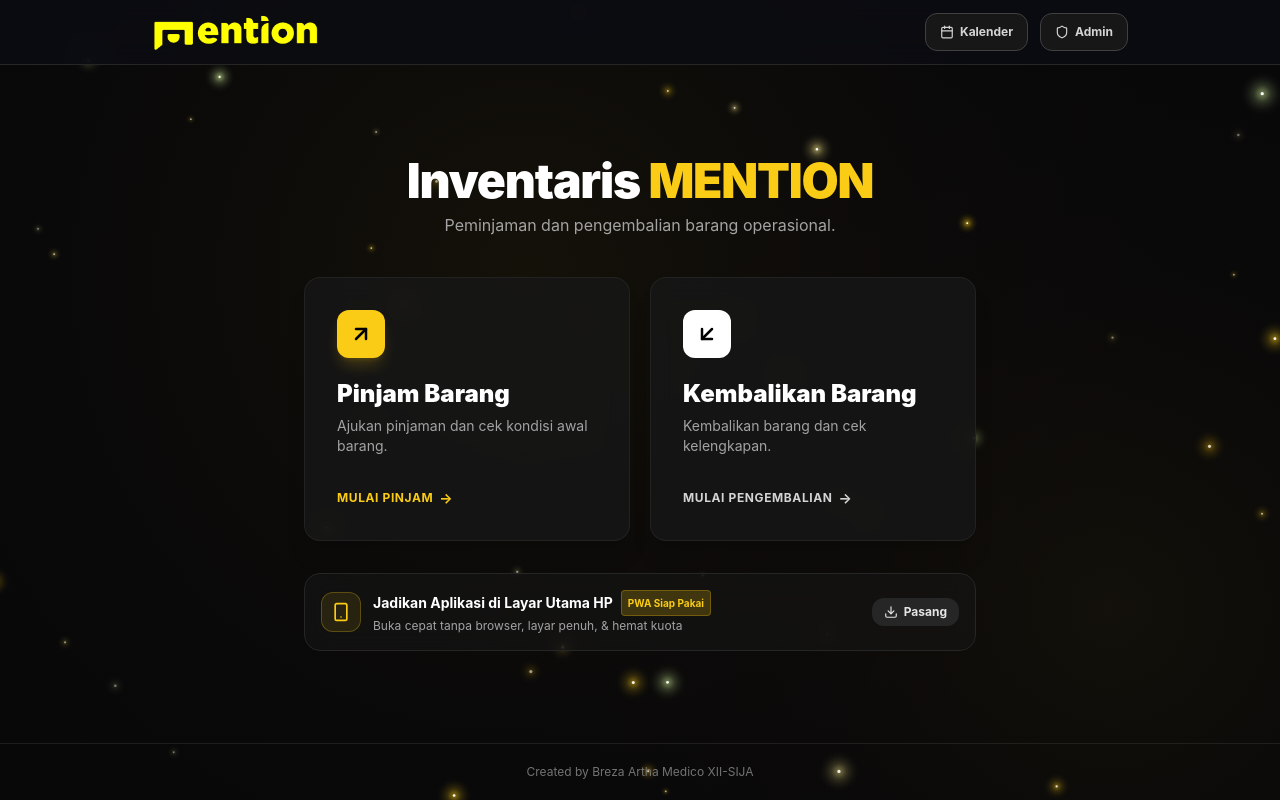
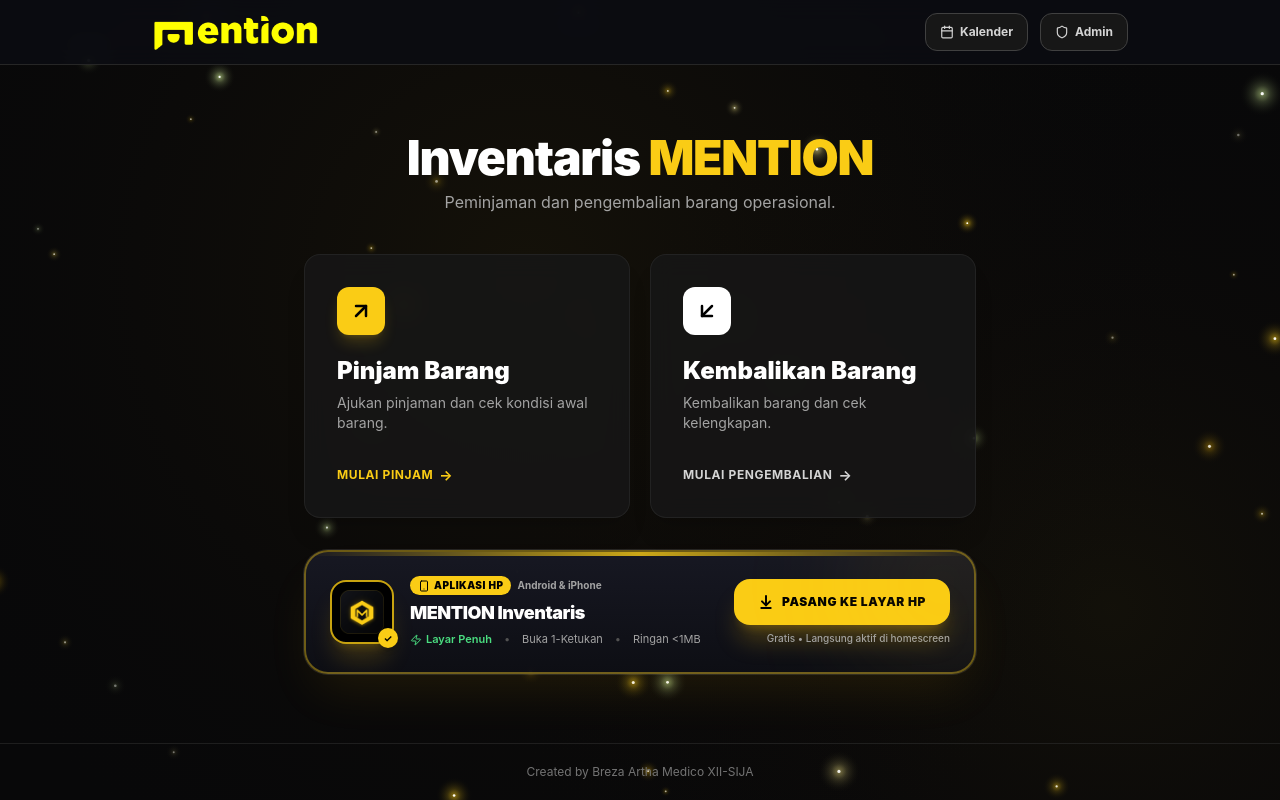
Before and after one commit to BrezaMedico/mention-inventaris, a Next.js app: page / in a window 1280 px wide. Built offline with nearby package versions, Linux system fonts and the light colour scheme.

Commit message:
feat: redesign install UI with high aesthetic app-store card style

```diff
--- a/components/HomeInstallBadge.tsx
+++ b/components/HomeInstallBadge.tsx
@@ -1,18 +1,23 @@
 'use client';
 
 import React, { useState, useEffect } from 'react';
-import { Smartphone, Download, Check } from 'lucide-react';
+import { Smartphone, Download, CheckCircle2, Zap, ShieldCheck, ArrowDownToLine } from 'lucide-react';
 
 export default function HomeInstallBadge() {
   const [deferredPrompt, setDeferredPrompt] = useState<any>(null);
   const [isStandalone, setIsStandalone] = useState(false);
+  const [isIos, setIsIos] = useState(false);
 
   useEffect(() => {
     if (typeof window !== 'undefined') {
       const standalone =
         window.matchMedia('(display-mode: standalone)').matches ||
-        (navigator as any).standalone === true;
+        (navigator as any).standalone === true ||
+        document.referrer.includes('android-app://');
       setIsStandalone(standalone);
+
+      const ua = window.navigator.userAgent.toLowerCase();
+      setIsIos(/iphone|ipad|ipod/.test(ua));
 
       const handleBeforeInstall = (e: Event) => {
         e.preventDefault();
@@ -31,44 +36,92 @@ export default function HomeInstallBadge() {
       deferredPrompt.prompt();
       await deferredPrompt.userChoice;
       setDeferredPrompt(null);
+    } else if (isIos) {
+      alert(
+        'Cara Pasang di iPhone / iPad:\n\n' +
+        '1. Ketuk tombol Bagikan (Share ⎋) di bilah bawah Safari.\n' +
+        '2. Gulir ke bawah lalu pilih "Tambahkan ke Layar Utama (Add to Home Screen ⊞)".\n\n' +
+        'Aplikasi MENTION akan langsung muncul di layar depan iPhone Anda!'
+      );
     } else {
-      // Dispatched custom event or alert guide
       alert(
-        'Untuk memasang aplikasi MENTION di HP:\n\n' +
-        '• Android (Chrome): Ketuk tombol titik tiga di pojok kanan atas browser, lalu pilih "Pasang aplikasi" atau "Tambahkan ke Layar Utama".\n\n' +
-        '• iPhone (Safari): Ketuk tombol Bagikan (Share) di bagian bawah, lalu pilih "Tambahkan ke Layar Utama".'
+        'Cara Pasang di HP Android:\n\n' +
+        '1. Ketuk tombol Titik Tiga (⋮) di pojok kanan atas browser Chrome/Edge.\n' +
+        '2. Pilih "Pasang aplikasi" atau "Tambahkan ke Layar Utama".\n\n' +
+        'Aplikasi siap digunakan seperti aplikasi HP biasa!'
       );
     }
   };
 
   return (
-    <div className="mt-8 w-full max-w-2xl animate-in fade-in">
-      <button
-        onClick={handleInstall}
-        className="w-full p-4 rounded-2xl bg-neutral-900/60 backdrop-blur-md border border-neutral-800 hover:border-mention-yellow/60 transition-all flex items-center justify-between gap-3 text-left group active:scale-[0.99]"
-      >
-        <div className="flex items-center gap-3">
-          <div className="w-10 h-10 rounded-xl bg-mention-yellow/10 border border-mention-yellow/25 flex items-center justify-center text-mention-yellow shrink-0 group-hover:scale-105 transition-transform">
-            <Smartphone className="w-5 h-5" />
-          </div>
-          <div>
-            <div className="text-xs sm:text-sm font-bold text-white flex items-center gap-2">
-              <span>Jadikan Aplikasi di Layar Utama HP</span>
-              <span className="text-[10px] font-bold px-1.5 py-0.5 rounded bg-mention-yellow/20 text-mention-yellow border border-yellow-500/30">
-                PWA Siap Pakai
-              </span>
+    <div className="mt-8 w-full max-w-2xl animate-in fade-in duration-300">
+      <div className="relative overflow-hidden rounded-3xl bg-gradient-to-b from-[#181924]/95 to-[#0e0f15]/95 backdrop-blur-xl border-2 border-mention-yellow/40 p-5 sm:p-6 shadow-2xl shadow-yellow-500/10 ring-1 ring-white/10 group">
+        {/* Ambient Top Glow */}
+        <div className="absolute top-0 inset-x-0 h-1 bg-gradient-to-r from-transparent via-mention-yellow to-transparent opacity-80" />
+        <div className="absolute -top-12 -right-12 w-40 h-40 bg-mention-yellow/10 rounded-full blur-3xl pointer-events-none" />
+
+        <div className="flex flex-col sm:flex-row items-center justify-between gap-5">
+          {/* Left: App Icon & Details */}
+          <div className="flex items-center gap-4 w-full sm:w-auto">
+            {/* App Squircle Icon */}
+            <div className="relative shrink-0">
+              <div className="w-16 h-16 rounded-2xl bg-black border-2 border-mention-yellow/80 p-2 shadow-xl shadow-yellow-500/20 flex items-center justify-center group-hover:scale-105 transition-transform">
+                <img
+                  src="/icons/icon-192.png"
+                  alt="MENTION App Icon"
+                  className="w-full h-full object-contain"
+                />
+              </div>
+              <div className="absolute -bottom-1 -right-1 w-5 h-5 rounded-full bg-mention-yellow text-black flex items-center justify-center font-bold text-[10px] shadow-md">
+                ✓
+              </div>
             </div>
-            <div className="text-[11px] sm:text-xs text-neutral-400 mt-0.5">
-              Buka cepat tanpa browser, layar penuh, & hemat kuota
+
+            {/* Info */}
+            <div className="min-w-0 flex-1">
+              <div className="flex flex-wrap items-center gap-1.5 mb-1">
+                <span className="text-[10px] font-black uppercase tracking-wider text-black bg-mention-yellow px-2 py-0.5 rounded-full flex items-center gap-1 shadow-sm">
+                  <Smartphone className="w-3 h-3" />
+                  <span>Aplikasi HP</span>
+                </span>
+                <span className="text-[10px] font-bold text-neutral-400">
+                  Android & iPhone
+                </span>
+              </div>
+
+              <h3 className="text-base sm:text-lg font-black text-white tracking-tight flex items-center gap-1.5">
+                <span>MENTION Inventaris</span>
+              </h3>
+
+              <div className="flex flex-wrap items-center gap-x-3 gap-y-1 text-[11px] text-neutral-300 mt-1">
+                <span className="flex items-center gap-1 text-green-400 font-semibold">
+                  <Zap className="w-3 h-3" />
+                  <span>Layar Penuh</span>
+                </span>
+                <span className="text-neutral-600">•</span>
+                <span className="text-neutral-400">Buka 1-Ketukan</span>
+                <span className="text-neutral-600">•</span>
+                <span className="text-neutral-400">Ringan &lt;1MB</span>
+              </div>
             </div>
           </div>
+
+          {/* Right: Primary Call to Action Button */}
+          <div className="w-full sm:w-auto shrink-0 flex flex-col items-center sm:items-end gap-1.5">
+            <button
+              onClick={handleInstall}
+              type="button"
+              className="w-full sm:w-auto px-6 py-3 min-h-[46px] rounded-2xl bg-gradient-to-r from-mention-yellow via-yellow-400 to-mention-yellow text-black font-black text-xs uppercase tracking-wider hover:brightness-105 active:scale-[0.98] transition-all shadow-xl shadow-yellow-500/25 flex items-center justify-center gap-2 group/btn cursor-pointer"
+            >
+              <ArrowDownToLine className="w-4 h-4 stroke-[3] group-hover/btn:translate-y-0.5 transition-transform" />
+              <span>Pasang ke Layar HP</span>
+            </button>
+            <span className="text-[10px] text-neutral-400 font-medium text-center sm:text-right">
+              Gratis • Langsung aktif di homescreen
+            </span>
+          </div>
         </div>
-
-        <div className="px-3 py-1.5 rounded-xl bg-neutral-800 group-hover:bg-mention-yellow group-hover:text-black text-neutral-200 text-xs font-bold transition-all flex items-center gap-1.5 shrink-0">
-          <Download className="w-3.5 h-3.5" />
-          <span className="hidden sm:inline">Pasang</span>
-        </div>
-      </button>
+      </div>
     </div>
   );
 }
--- a/components/PwaInstallPrompt.tsx
+++ b/components/PwaInstallPrompt.tsx
@@ -1,7 +1,7 @@
 'use client';
 
 import React, { useState, useEffect } from 'react';
-import { Download, X, Share2, PlusSquare, Smartphone, Check } from 'lucide-react';
+import { Download, X, Share2, PlusSquare, Smartphone, Check, Zap, Sparkles, ArrowDownToLine } from 'lucide-react';
 
 export default function PwaInstallPrompt() {
   const [deferredPrompt, setDeferredPrompt] = useState<any>(null);
@@ -19,7 +19,7 @@ export default function PwaInstallPrompt() {
         .catch((err) => console.log('SW registration error:', err));
     }
 
-    // 2. Check if already installed & running in standalone mode
+    // 2. Check if already running in standalone PWA mode
     const checkStandalone = () => {
       const isStandaloneMode =
         window.matchMedia('(display-mode: standalone)').matches ||
@@ -44,8 +44,7 @@ export default function PwaInstallPrompt() {
       e.preventDefault();
       setDeferredPrompt(e);
       if (!dismissed) {
-        // Show after 2 seconds delay for great user experience
-        setTimeout(() => setShowPrompt(true), 2000);
+        setTimeout(() => setShowPrompt(true), 1800);
       }
     };
 
@@ -53,7 +52,7 @@ export default function PwaInstallPrompt() {
 
     // If on iOS and not dismissed, show prompt after delay
     if (isIosDevice && !dismissed) {
-      setTimeout(() => setShowPrompt(true), 2500);
+      setTimeout(() => setShowPrompt(true), 2200);
     }
 
     // Handle app installed event
@@ -85,8 +84,11 @@ export default function PwaInstallPrompt() {
     } else if (isIos) {
       setShowIosGuide(true);
     } else {
-      // Fallback guide if browser already dismissed or doesn't support automatic prompt
-      alert('Untuk memasang aplikasi: Buka menu browser (titik 3 di kanan atas) dan pilih "Pasang aplikasi" atau "Tambahkan ke Layar Utama".');
+      alert(
+        'Untuk memasang aplikasi MENTION di HP:\n\n' +
+        '1. Ketuk tombol Menu (titik tiga ⋮) di pojok kanan atas browser.\n' +
+        '2. Pilih "Pasang aplikasi" atau "Tambahkan ke Layar Utama".'
+      );
     }
   };
 
@@ -95,35 +97,36 @@ export default function PwaInstallPrompt() {
     sessionStorage.setItem('pwa_prompt_dismissed', 'true');
   };
 
-  // If already opened as installed standalone PWA, don't show prompts
   if (isStandalone) return null;
 
   return (
     <>
       {/* Toast Notifikasi Berhasil Terinstall */}
       {installedSuccess && (
-        <div className="fixed bottom-5 left-1/2 -translate-x-1/2 z-50 w-[90%] max-w-md p-4 rounded-2xl bg-neutral-900 border border-green-500/70 text-white shadow-2xl flex items-center gap-3 animate-in fade-in slide-in-from-bottom-4">
-          <div className="w-10 h-10 rounded-xl bg-green-500/20 text-green-400 flex items-center justify-center shrink-0">
-            <Check className="w-5 h-5 stroke-[2.5]" />
+        <div className="fixed bottom-5 left-1/2 -translate-x-1/2 z-50 w-[92%] max-w-md p-4 rounded-2xl bg-[#12131b] border-2 border-green-500 text-white shadow-2xl flex items-center gap-3.5 animate-in fade-in slide-in-from-bottom-5">
+          <div className="w-11 h-11 rounded-xl bg-green-500/20 text-green-400 flex items-center justify-center shrink-0">
+            <Check className="w-6 h-6 stroke-[3]" />
           </div>
           <div>
-            <div className="text-sm font-bold text-white">Aplikasi Berhasil Dipasang!</div>
-            <div className="text-xs text-neutral-400">
-              Buka aplikasi MENTION langsung dari layar utama HP Anda.
+            <div className="text-sm font-black text-white">Aplikasi Berhasil Terpasang!</div>
+            <div className="text-xs text-neutral-300">
+              Sekarang Anda bisa membukanya langsung dari layar utama HP.
             </div>
           </div>
         </div>
       )}
 
-      {/* Floating PWA Banner (Khusus HP / Mobile Viewport) */}
+      {/* Floating PWA Card / Bottom Sheet (Khusus Tampilan HP) */}
       {showPrompt && !installedSuccess && (
         <aside
-          aria-label="Install App"
-          className="fixed bottom-3 inset-x-3 sm:bottom-5 sm:right-5 sm:left-auto sm:max-w-md z-50 p-4 rounded-2xl bg-neutral-900/95 backdrop-blur-xl border border-mention-yellow/40 shadow-2xl shadow-black/80 ring-1 ring-white/10 animate-in fade-in slide-in-from-bottom-5 duration-200"
+          aria-label="Install App Banner"
+          className="fixed bottom-3 inset-x-3 sm:bottom-6 sm:right-6 sm:left-auto sm:max-w-md z-50 p-5 rounded-3xl bg-gradient-to-b from-[#181926]/98 to-[#0e0f17]/98 backdrop-blur-2xl border-2 border-mention-yellow/50 shadow-2xl shadow-yellow-500/20 ring-1 ring-white/10 animate-in fade-in slide-in-from-bottom-6 duration-200"
         >
-          <div className="flex items-start gap-3.5">
+          {/* Header */}
+          <div className="flex items-start justify-between gap-3 mb-3">
+            <div className="flex items-center gap-3">
               {/* App Icon */}
-            <div className="w-12 h-12 rounded-xl bg-black border border-mention-yellow/60 flex items-center justify-center shrink-0 shadow-md p-2">
+              <div className="w-14 h-14 rounded-2xl bg-black border-2 border-mention-yellow/80 p-1.5 shadow-lg shadow-yellow-500/20 shrink-0 flex items-center justify-center">
                 <img
                   src="/icons/icon-192.png"
                   alt="MENTION App"
@@ -131,48 +134,71 @@ export default function PwaInstallPrompt() {
                 />
               </div>
 
-            {/* Content */}
-            <div className="flex-1 min-w-0">
-              <div className="flex items-center justify-between gap-1">
-                <span className="text-[10px] font-black uppercase tracking-wider text-mention-yellow bg-yellow-500/15 border border-yellow-500/30 px-2 py-0.5 rounded-md">
-                  Aplikasi HP Siap Jadi
+              <div>
+                <div className="flex items-center gap-1.5 mb-0.5">
+                  <span className="text-[10px] font-black uppercase tracking-wider text-black bg-mention-yellow px-2 py-0.5 rounded-full flex items-center gap-1">
+                    <Sparkles className="w-2.5 h-2.5" />
+                    <span>Aplikasi Resmi</span>
                   </span>
+                  <span className="text-[10px] font-bold text-neutral-400">PWA Siap Pasang</span>
+                </div>
+                <h4 className="text-base font-black text-white leading-tight">
+                  MENTION Inventaris
+                </h4>
+                <p className="text-[11px] text-neutral-400">
+                  Pasang langsung ke Layar Utama HP
+                </p>
+              </div>
+            </div>
+
             <button
               onClick={handleDismiss}
-                  className="p-1 text-neutral-400 hover:text-white transition-colors"
+              className="p-1.5 text-neutral-400 hover:text-white rounded-xl bg-neutral-800/60 hover:bg-neutral-800 transition-colors"
               title="Tutup"
             >
               <X className="w-4 h-4" />
             </button>
           </div>
 
-              <h4 className="text-sm font-extrabold text-white mt-1">
-                Jadikan Aplikasi di HP
-              </h4>
-              <p className="text-xs text-neutral-400 mt-0.5 leading-relaxed">
-                Pasang ke Layar Utama HP untuk akses cepat satu ketukan, bebas bar browser, dan tampilan persis aplikasi native.
-              </p>
+          {/* Feature Highlights Pills */}
+          <div className="grid grid-cols-2 gap-2 my-3 p-2.5 rounded-2xl bg-neutral-900/80 border border-neutral-800 text-xs">
+            <div className="flex items-center gap-2 text-neutral-300">
+              <div className="w-6 h-6 rounded-lg bg-yellow-500/15 text-mention-yellow flex items-center justify-center shrink-0">
+                <Smartphone className="w-3.5 h-3.5" />
+              </div>
+              <span className="text-[11px] font-semibold leading-tight">
+                Layar Penuh (Full App)
+              </span>
+            </div>
+
+            <div className="flex items-center gap-2 text-neutral-300">
+              <div className="w-6 h-6 rounded-lg bg-green-500/15 text-green-400 flex items-center justify-center shrink-0">
+                <Zap className="w-3.5 h-3.5" />
+              </div>
+              <span className="text-[11px] font-semibold leading-tight">
+                Buka Cepat 1-Ketukan
+              </span>
+            </div>
+          </div>
 
           {/* Action Buttons */}
-              <div className="mt-3 flex items-center gap-2">
+          <div className="flex items-center gap-2.5 pt-1">
             <button
               type="button"
               onClick={handleInstallClick}
-                  className="flex-1 py-2.5 px-4 min-h-[42px] rounded-xl bg-mention-yellow hover:bg-yellow-400 text-black font-extrabold text-xs uppercase tracking-wider transition-all flex items-center justify-center gap-1.5 shadow-md shadow-yellow-500/20 active:scale-[0.98]"
+              className="flex-1 py-3 px-4 min-h-[46px] rounded-2xl bg-gradient-to-r from-mention-yellow via-yellow-400 to-mention-yellow text-black font-black text-xs uppercase tracking-wider hover:brightness-105 active:scale-[0.98] transition-all flex items-center justify-center gap-2 shadow-lg shadow-yellow-500/25 cursor-pointer"
             >
-                  <Download className="w-4 h-4 stroke-[2.5]" />
-                  <span>Pasang Aplikasi</span>
+              <ArrowDownToLine className="w-4 h-4 stroke-[3]" />
+              <span>Pasang Aplikasi di HP</span>
             </button>
 
             <button
               type="button"
               onClick={handleDismiss}
-                  className="py-2.5 px-3 min-h-[42px] rounded-xl border border-neutral-700 bg-neutral-800 text-neutral-300 text-xs font-semibold hover:text-white active:scale-[0.98] transition-colors"
+              className="py-3 px-4 min-h-[46px] rounded-2xl border border-neutral-700 bg-neutral-800/80 text-neutral-300 text-xs font-bold hover:text-white active:scale-[0.98] transition-colors"
             >
               Nanti
             </button>
-              </div>
-            </div>
           </div>
         </aside>
       )}
@@ -181,51 +207,53 @@ export default function PwaInstallPrompt() {
       {showIosGuide && (
         <div className="fixed inset-0 z-50 flex items-center justify-center p-4 bg-black/85 backdrop-blur-md animate-in fade-in duration-150">
           <div
-            className="w-full max-w-sm rounded-3xl bg-[#14151c] border border-neutral-700 p-6 space-y-4 shadow-2xl text-white"
+            className="w-full max-w-sm rounded-3xl bg-[#14151c] border-2 border-mention-yellow/50 p-6 space-y-4 shadow-2xl text-white"
             onClick={(e) => e.stopPropagation()}
           >
             <div className="flex items-center justify-between pb-2 border-b border-neutral-800">
-              <div className="flex items-center gap-2">
-                <Smartphone className="w-5 h-5 text-mention-yellow" />
-                <h3 className="text-base font-bold text-white">Pasang di iPhone / iPad</h3>
+              <div className="flex items-center gap-2.5">
+                <div className="w-8 h-8 rounded-xl bg-mention-yellow text-black flex items-center justify-center font-bold">
+                  <Smartphone className="w-4 h-4 stroke-[2.5]" />
+                </div>
+                <h3 className="text-base font-black text-white">Pasang di iPhone / iPad</h3>
               </div>
               <button
                 onClick={() => setShowIosGuide(false)}
-                className="p-1 text-neutral-400 hover:text-white"
+                className="p-1.5 text-neutral-400 hover:text-white rounded-lg bg-neutral-800"
               >
-                <X className="w-5 h-5" />
+                <X className="w-4 h-4" />
               </button>
             </div>
 
             <p className="text-xs text-neutral-300 leading-relaxed">
-              Ikuti 2 langkah mudah berikut untuk menambahkan aplikasi MENTION ke layar utama iPhone Anda:
+              Ikuti 2 langkah mudah di bawah untuk memunculkan ikon MENTION di layar utama iPhone Anda:
             </p>
 
-            <div className="space-y-3 text-xs bg-neutral-900/80 p-3.5 rounded-2xl border border-neutral-800">
+            <div className="space-y-3 text-xs bg-neutral-900/90 p-4 rounded-2xl border border-neutral-800">
               <div className="flex items-start gap-3">
-                <div className="w-7 h-7 rounded-lg bg-neutral-800 border border-neutral-700 flex items-center justify-center text-mention-yellow shrink-0 font-bold">
+                <div className="w-8 h-8 rounded-xl bg-mention-yellow/15 text-mention-yellow border border-yellow-500/30 flex items-center justify-center shrink-0 font-black text-sm">
                   1
                 </div>
                 <div>
-                  <div className="font-semibold text-white flex items-center gap-1.5">
-                    Ketuk tombol Bagikan <Share2 className="w-3.5 h-3.5 text-blue-400 inline" />
+                  <div className="font-bold text-white flex items-center gap-1.5">
+                    Ketuk tombol Bagikan <Share2 className="w-4 h-4 text-blue-400 inline" />
                   </div>
-                  <div className="text-neutral-400 text-[11px] mt-0.5">
-                    Tombol kotak dengan panah ke atas di bagian bawah layar Safari.
+                  <div className="text-neutral-400 text-[11px] mt-0.5 leading-relaxed">
+                    Ikon kotak berpanah ke atas di bilah bawah Safari.
                   </div>
                 </div>
               </div>
 
               <div className="flex items-start gap-3">
-                <div className="w-7 h-7 rounded-lg bg-neutral-800 border border-neutral-700 flex items-center justify-center text-mention-yellow shrink-0 font-bold">
+                <div className="w-8 h-8 rounded-xl bg-mention-yellow/15 text-mention-yellow border border-yellow-500/30 flex items-center justify-center shrink-0 font-black text-sm">
                   2
                 </div>
                 <div>
-                  <div className="font-semibold text-white flex items-center gap-1.5">
-                    Pilih &apos;Tambahkan ke Layar Utama&apos; <PlusSquare className="w-3.5 h-3.5 text-mention-yellow inline" />
+                  <div className="font-bold text-white flex items-center gap-1.5">
+                    Pilih &apos;Tambahkan ke Layar Utama&apos; <PlusSquare className="w-4 h-4 text-mention-yellow inline" />
                   </div>
-                  <div className="text-neutral-400 text-[11px] mt-0.5">
-                    Gulir sedikit ke bawah pada menu bagikan, lalu ketuk &quot;Tambahkan ke Layar Utama&quot;.
+                  <div className="text-neutral-400 text-[11px] mt-0.5 leading-relaxed">
+                    Gulir ke bawah pada menu opsi, lalu ketuk tombol &quot;Tambahkan ke Layar Utama&quot;.
                   </div>
                 </div>
               </div>
@@ -234,9 +262,9 @@ export default function PwaInstallPrompt() {
             <button
               type="button"
               onClick={() => setShowIosGuide(false)}
-              className="w-full py-2.5 min-h-[42px] rounded-xl bg-mention-yellow text-black font-extrabold text-xs uppercase tracking-wider hover:bg-yellow-400 transition-all"
+              className="w-full py-3 min-h-[44px] rounded-2xl bg-mention-yellow text-black font-extrabold text-xs uppercase tracking-wider hover:bg-yellow-400 active:scale-[0.98] transition-all"
             >
-              Saya Mengerti
+              Saya Mengerti, Tutup
             </button>
           </div>
         </div>
```
Lines whose indentation alone changed are shown as unchanged.
